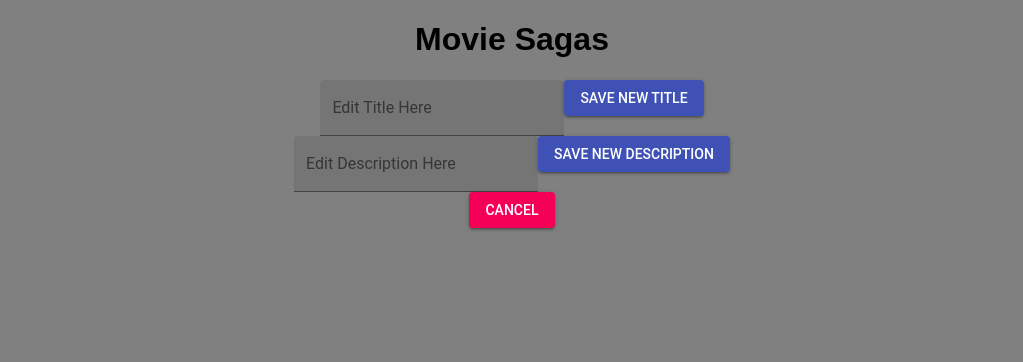
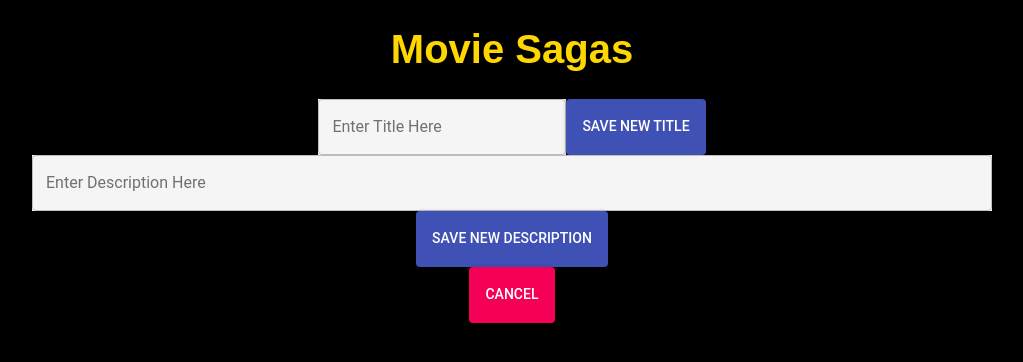
Before and after one commit to allenlucke/weather-Forecaster, a React (Create React App) app: page /#/edit in a window 1280 px wide. Shown: the top 362 px of the page, without its empty margins (128-1151 px from the left). Built offline with nearby package versions, Linux system fonts and the light colour scheme.

Commit message:
styling changes

```diff
--- a/src/components/App/App.css
+++ b/src/components/App/App.css
@@ -1,7 +1,6 @@
 .App {
   text-align: center;
 }
-
 
 .App-header {
   background-color: #222;
@@ -22,12 +21,36 @@
   from { transform: rotate(0deg); }
   to { transform: rotate(360deg); }
 }
+
+.textField{
+  background-color: whitesmoke;
+}
 body{
-  background-color: grey;
+  background-color: black;
+  font-family: fantasy;
+  color: gold;
+  margin-left: 10rem;
+  margin-right: 10rem;
 }
-ul{
-  text-align: left;
+
+li{
+  display: inline-block;
 }
 .clickable{
   cursor: pointer;
 }
+h1{
+  font-size: 2.5rem;
+}
+h2{
+  font-size: 1.9rem;
+}
+h3{
+  font-size: 1.6rem;
+}
+p{
+  font-size: 1.3rem;
+}
+Button {
+  height: 3.5rem;
+}
--- a/src/components/pages/Edit/Edit.js
+++ b/src/components/pages/Edit/Edit.js
@@ -61,13 +61,15 @@ class Edit extends Component {
         return (
             <div>
                 <form onSubmit={this.editTitle}>
-                    <TextField type= 'text' id="movie-title" label="Edit Title Here" variant="filled"
+                    <TextField type= 'text' id="movie-title" label="Enter Title Here"
+                     variant="outlined" className="textField"
                      onChange={(event) => this.handleChange(event, 'title')}></TextField>
                     <Button type='submit' value='Change Title'
                      variant="contained" color="primary" >Save New Title</Button>
                 </form>
                 <form onSubmit={this.editDescription}>
-                    <TextField type= 'text' id="movie-description" label="Edit Description Here" variant="filled"
+                    <TextField  type= 'text' id="movie-description" label="Enter Description Here"
+                     variant="outlined" fullWidth className="textField"
                     onChange={(event) => this.handleChange(event, 'description')}>
                     </TextField>
                     <Button type='submit' value='Change Description'
```
